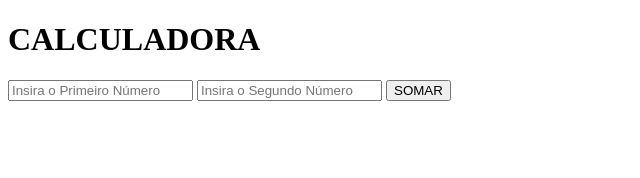
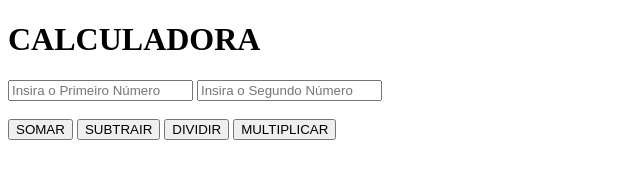
Before and after one commit to eduardosaraujo1/AulaMobile01, a website: page www/index.html in a window 1280 px wide. Shown: the whole page, without its empty margins (0-640 px from the left). Drawn offline with Linux system fonts and the light colour scheme.

Commit message:
Calculator 4 operation support

```diff
--- a/www/index.html
+++ b/www/index.html
@@ -16,6 +16,26 @@
             document.getElementById("visor").innerHTML = result;
         }
 
+        function subtrair() {
+            num1 = document.getElementById("numero01").value;
+            num2 = document.getElementById("numero02").value;
+            result = parseInt(num1) - parseInt(num2);
+            document.getElementById("visor").innerHTML = result;
+        }
+
+        function dividir() {
+            num1 = document.getElementById("numero01").value;
+            num2 = document.getElementById("numero02").value;
+            result = parseInt(num1) / parseInt(num2);
+            document.getElementById("visor").innerHTML = result;
+        }
+        function multiplicar() {
+            num1 = document.getElementById("numero01").value;
+            num2 = document.getElementById("numero02").value;
+            result = parseInt(num1) * parseInt(num2);
+            document.getElementById("visor").innerHTML = result;
+        }
+
     </script>
 </head>
 <body>
@@ -23,6 +43,10 @@
     <h2 id="visor"></h2>
     <input type="number" placeholder="Insira o Primeiro Número" id="numero01">
     <input type="number" placeholder="Insira o Segundo Número" id="numero02">
+    <br><br>
     <input type="button" value="SOMAR" onclick="somar()">
+    <input type="button" value="SUBTRAIR" onclick="subtrair()">
+    <input type="button" value="DIVIDIR" onclick="dividir()">
+    <input type="button" value="MULTIPLICAR" onclick="multiplicar()">
 </body>
 </html>
```
